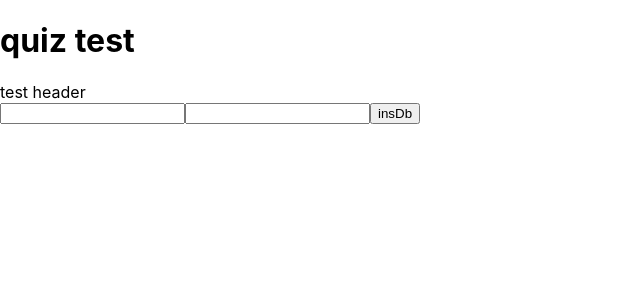
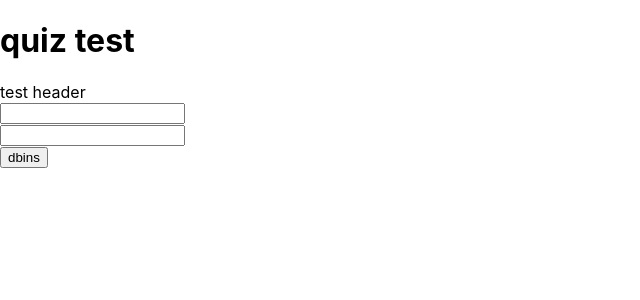
Before and after one commit to dried-012/test, a React app: page / in a window 1280 px wide. Shown: the top 300 px of the page, without its empty margins (0-640 px from the left). Built offline with nearby package versions, Linux system fonts and the light colour scheme; no server answers; the database is empty.

Commit message:
Update App.js

```diff
--- a/src/App.js
+++ b/src/App.js
@@ -75,17 +75,20 @@ function App() {
           test header
           <div>
           <form onSubmit={insBtnClick}>
+            <div>
               <input
                 type="text"
                 value={inputid}
                 onChange={(e)=>setInputid(e.target.value)}
               />
-            <input
+            </div>
+              <div><input
                 type="password"
                 value={inputpwd}
                 onChange={(e)=>setInputpwd(e.target.value)}
               />
-            <button type="submit">insDb</button>
+              </div>
+              <button type="submit">dbins</button>
           </form>
           </div>
         </div>
```
Lines whose indentation alone changed are shown as unchanged.
